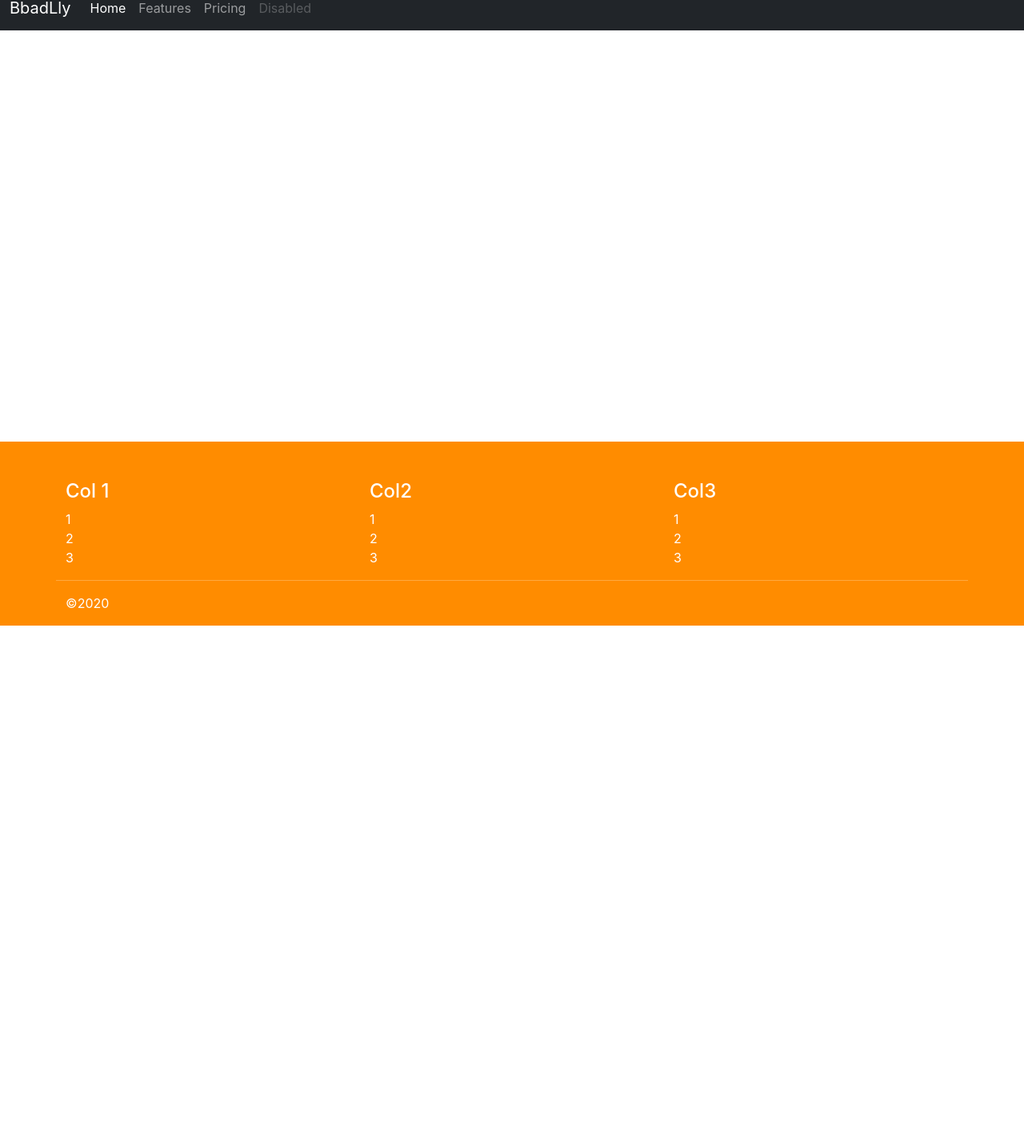
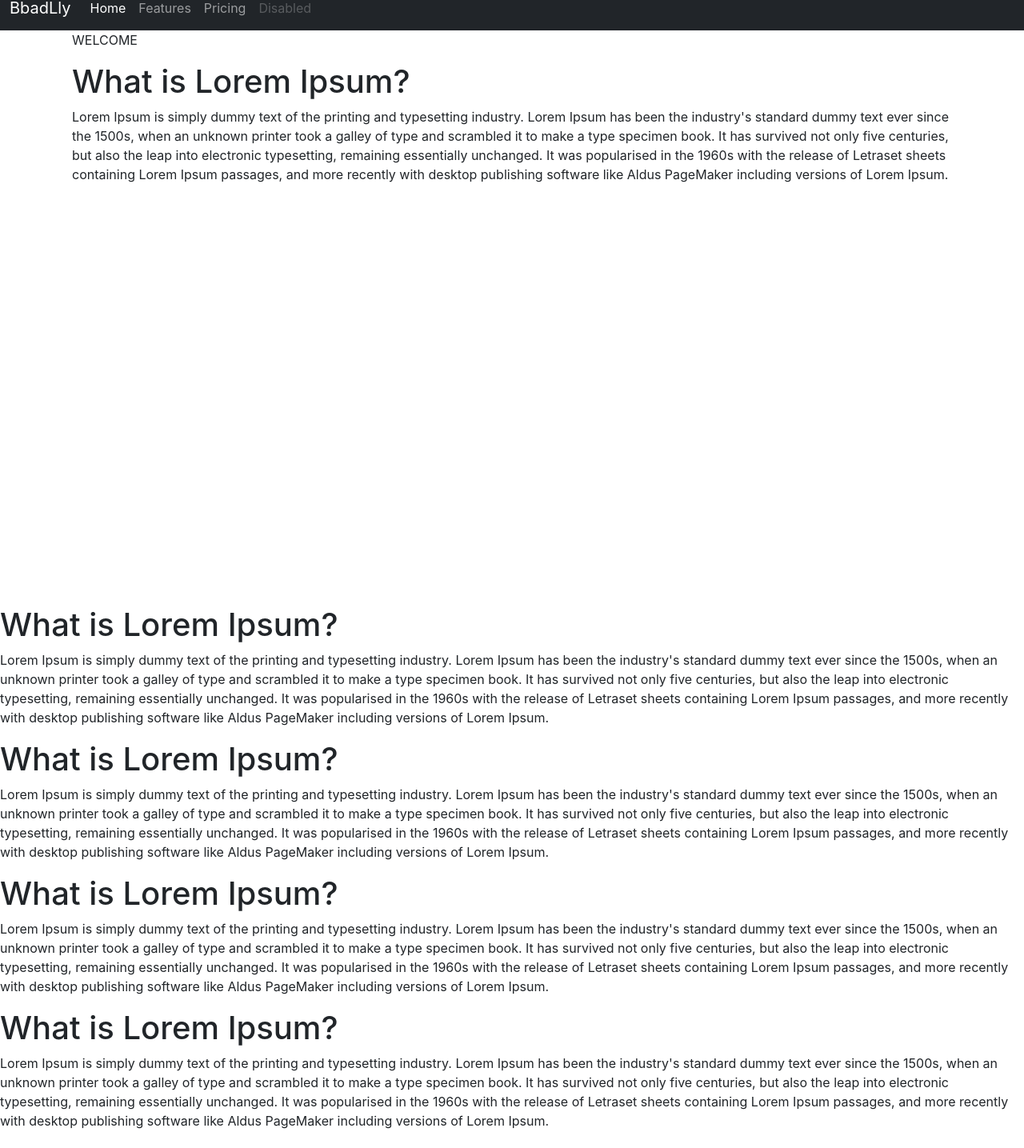
Before and after one commit to LLXGF1/my-app, a React (Create React App) app: page / in a window 1280 px wide. Shown: the part 18-1453 px from the top of the page at 80% size. Before the commit the page ends 800 px from the top, so only its background shows below. Built offline with nearby package versions, Linux system fonts and the light colour scheme.

Commit message:
[ADD] Content

```diff
--- a/src/App.css
+++ b/src/App.css
@@ -1,40 +1,5 @@
 .App {
   text-align: center;
-}
-
-.App-logo {
-  height: 40vmin;
-  pointer-events: none;
-}
-
-@media (prefers-reduced-motion: no-preference) {
-  .App-logo {
-    animation: App-logo-spin infinite 20s linear;
-  }
-}
-
-.App-header {
-  background-color: #282c34;
-  min-height: 100vh;
-  display: flex;
-  flex-direction: column;
-  align-items: center;
-  justify-content: center;
-  font-size: calc(10px + 2vmin);
-  color: white;
-}
-
-.App-link {
-  color: #61dafb;
-}
-
-@keyframes App-logo-spin {
-  from {
-    transform: rotate(0deg);
-  }
-  to {
-    transform: rotate(360deg);
-  }
 }
 
 .page-container{
@@ -46,3 +11,41 @@
 .content-warp{
   flex: 1;
 }
+
+.blog{
+
+  position: relative;
+}
+
+.home-content{
+  margin: 90px;
+}
+
+.footer{
+  margin-top: 1rem;
+  padding: 1rem;
+  background-color: rgb(235, 195, 64);
+  position: fixed;
+  bottom: 0;
+  left: 0;
+  width: 100%;
+}
+
+.content{
+  display: block;
+  position: 0;
+}
+
+.home-content{
+  margin-left: 90px;
+  margin-right: 90px;
+  margin-top: 0px;
+  margin-bottom: 0px;
+}
+
+.home-section{
+  display: block;
+  margin-bottom: -3px;
+  min-height: 722.4px;
+  position: relative;
+}
--- a/src/App.js
+++ b/src/App.js
@@ -1,14 +1,40 @@
 import './App.css';
 import Navbar from './Compoments/Navbar/Navbar.js';
 import Footer from "./Compoments/Footer/Footer.js"
+import Content from "./Compoments/Content/Content.js"
 
 function App() {
   return (
     <div className="page-container">
+      <div>
+          <Navbar/>
+      </div>
       <div className="content-warp">
-        <Navbar />
+        <section className="home-section">
+        <div className="content">
+          <div className="home-content">
+            <p>WELCOME</p>
+            <Content/>
+          </div>
+        </div>
+        </section>
+        <div>
+          <Content/>
+        </div>
+        <div>
+          <Content/>
+        </div>
+        <div>
+          <Content/>
+        </div>
+        <div>
+          <Content/>
+        </div>
+        <div>
+          <Content/>
+        </div>
       </div>
-      <Footer />
+      <Footer/>
     </div>
   );
 }
--- /dev/null
+++ b/src/Compoments/Content/Content.js
@@ -0,0 +1,13 @@
+import React from 'react';
+
+function Content() {
+    return (
+        <div className="ui vertical segment">
+            <div>
+                <h1>What is Lorem Ipsum?</h1>
+                <p>Lorem Ipsum is simply dummy text of the printing and typesetting industry. Lorem Ipsum has been the industry's standard dummy text ever since the 1500s, when an unknown printer took a galley of type and scrambled it to make a type specimen book. It has survived not only five centuries, but also the leap into electronic typesetting, remaining essentially unchanged. It was popularised in the 1960s with the release of Letraset sheets containing Lorem Ipsum passages, and more recently with desktop publishing software like Aldus PageMaker including versions of Lorem Ipsum.</p>
+            </div>
+        </div>
+    );
+}
+export default Content;
--- a/src/Compoments/Footer/Footer.css
+++ b/src/Compoments/Footer/Footer.css
@@ -1,7 +1,7 @@
 .main-footer{
     color:white;
     background-color: darkorange;
-    padding-top: 3em;
+    padding-top: 10px;
     position: relative;
     bottom: 0;
     width: 100%;
--- a/src/Compoments/Footer/Footer.js
+++ b/src/Compoments/Footer/Footer.js
@@ -1,5 +1,6 @@
 import React from 'react';
 import "./Footer.css"
+import IG from "../../images/instagram.png"
 
 function Footer() {
     return (
@@ -8,7 +9,7 @@ function Footer() {
                 <div className="row">
                     {/* colum1 */}
                     <div className="col">
-                        <h4>Col 1</h4>
+                        <h5>Col 1</h5>
                         <ul className="list-unstyled">
                             <li>1</li>
                             <li>2</li>
@@ -17,7 +18,7 @@ function Footer() {
                     </div>
                     {/* colum2 */}
                     <div className="col">
-                        <h4>Col2</h4>
+                        <h5>Col2</h5>
                         <ul className="list-unstyled">
                             <li>1</li>
                             <li>2</li>
@@ -26,7 +27,7 @@ function Footer() {
                     </div>
                     {/* colum3 */}
                     <div className="col">
-                        <h4>Col3</h4>
+                        <h5>Col3</h5>
                         <ul className="list-unstyled">
                             <li>1</li>
                             <li>2</li>
@@ -36,7 +37,7 @@ function Footer() {
                     <hr />
                     <div className="row">
                         <p className="col-sm">
-                            &copy;{new Date().getFullYear()}
+                            &copy;{new Date().getFullYear()} <img src={IG} alt="IG logo" height="20"/>
                         </p>
                     </div>
                 </div>
```
Also changed, not shown: src/images/instagram.png (added), 1 other file (tests, documents, lock files or other folders).
